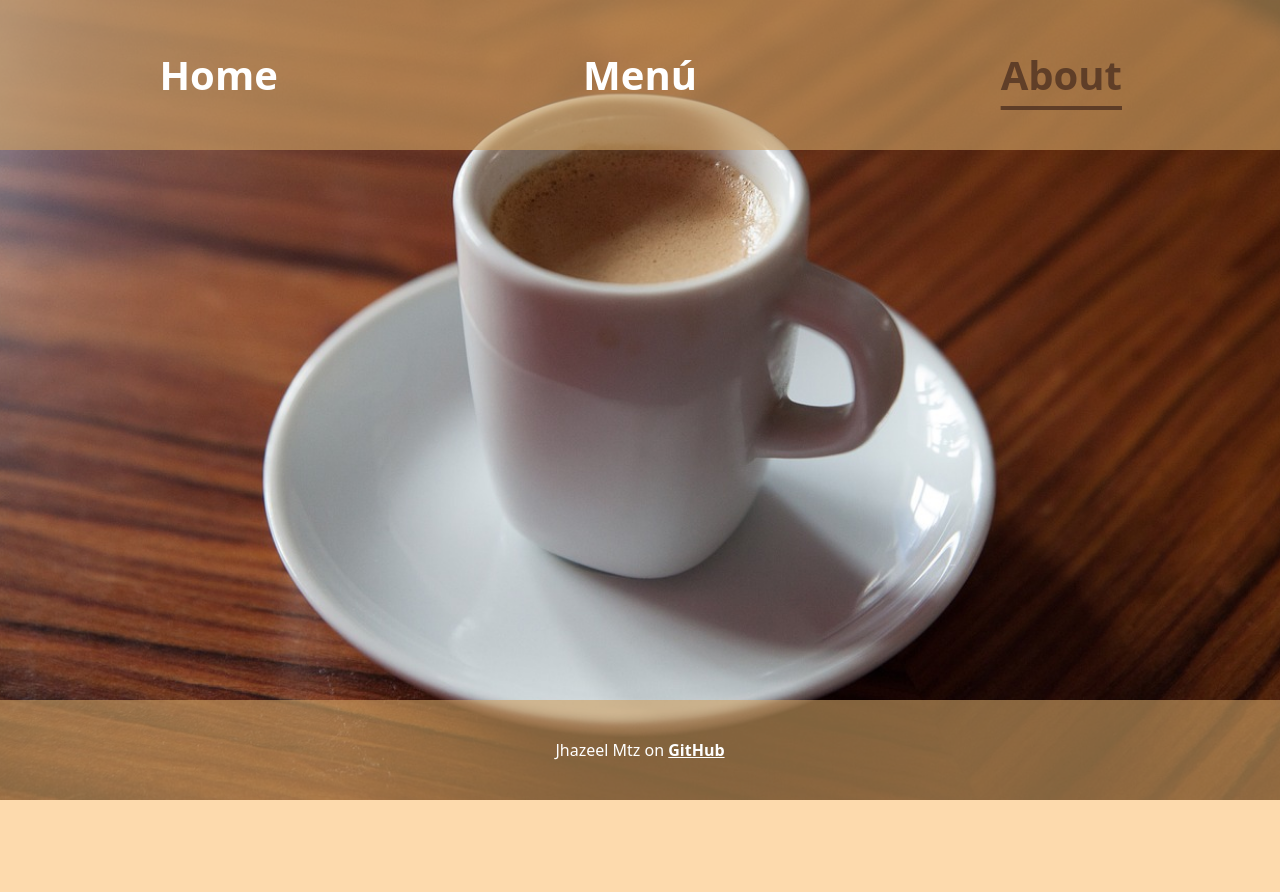
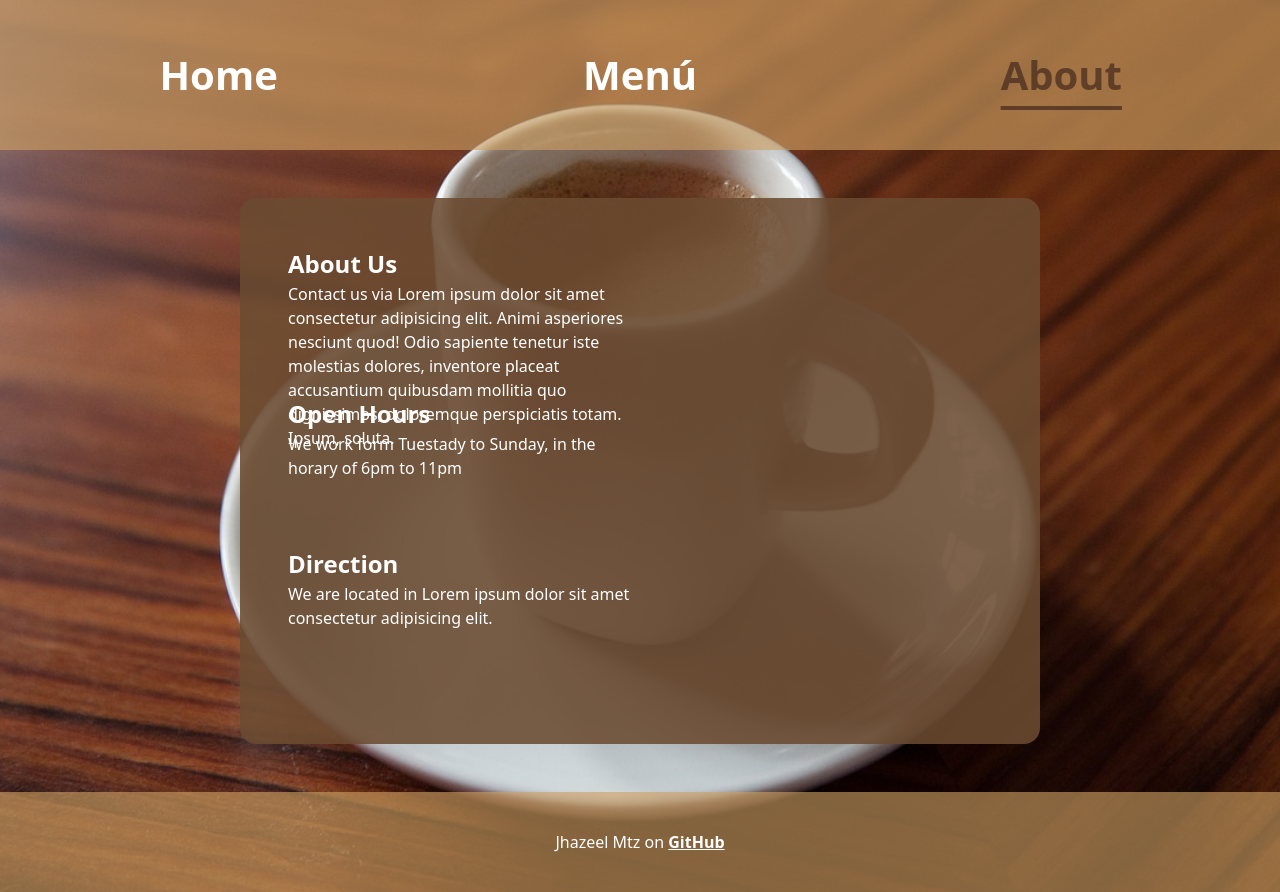
Before and after one commit to Jhazeel-mmh/Restaurant-Page, a website built with webpack: page src/template.html in a window 1280 px wide. Both pictures are taken after a click on the button "About". Before the commit the page ends 800 px from the top, so only its background shows below. Built offline with nearby package versions, Linux system fonts and the light colour scheme.

Commit message:
Add the loadAboutContent and call it inside index.js. Add the styles ofr the about page

```diff
--- a/src/index.js
+++ b/src/index.js
@@ -2,6 +2,7 @@ import "./normalize.css";
 import "./style.css";
 import { pagueLoadMainContent } from "./page-load-main.js";
 import { loadMenuContent } from "./page-load-menu.js";
+import { loadAboutContent } from "./page-load-about.js";
 
 pagueLoadMainContent();
 console.log("Bienvenidos al cafe");
@@ -37,7 +38,7 @@ function loadSpecificPage(e, fixedPageName = "menu"){
             loadMenuContent();
             break;
         case "about":
-            // loadAboutContent();
+            loadAboutContent();
             break;
         default:
             break;
--- a/src/page-load-about.js
+++ b/src/page-load-about.js
@@ -14,4 +14,19 @@ function loadInfoSection(divClassName, titleContent, paragrafContent){
 
     div.appendChild(title);
     div.appendChild(p);
+    return div;
 };
+
+export function loadAboutContent(){
+    const content = document.querySelector("#content");
+    let div = document.createElement("div");
+    div.classList.add("about-container");
+
+    let aboutUs = loadInfoSection("about-us", "About Us", "Contact us via Lorem ipsum dolor sit amet consectetur adipisicing elit. Animi asperiores nesciunt quod! Odio sapiente tenetur iste molestias dolores, inventore placeat accusantium quibusdam mollitia quo dignissimos, doloremque perspiciatis totam. Ipsum, soluta.");
+    let openHours = loadInfoSection("open-hours", "Open Hours","We work form Tuestady to Sunday, in the horary of 6pm to 11pm");
+    let direction = loadInfoSection("direction", "Direction", "We are located in Lorem ipsum dolor sit amet consectetur adipisicing elit.");
+    div.appendChild(aboutUs);
+    div.appendChild(openHours);
+    div.appendChild(direction);
+    content.appendChild(div);
+};
--- a/src/style.css
+++ b/src/style.css
@@ -187,3 +187,26 @@ footer {
 footer p > a {
     font-weight: var(--fw-bold);
 }
+
+/* About Us */
+.about-container {
+    height: 100%;
+    grid-area: 1 / 1 / -1 / -1;
+    display: grid;
+    grid-template: repeat(3, 150px) / repeat(2, 1fr);
+    background-color: var(--clr-primary-500);
+    padding: 3rem;
+    border-radius: 1rem;
+}
+
+.about-us {
+    grid-area: 1 / 1 / 2 / 2;
+}
+
+.open-hours {
+    grid-area: 2 / 1 / 3 / 2;
+}
+
+.direction {
+    grid-area: 3 / 1 / 4 / 2;
+}
```
